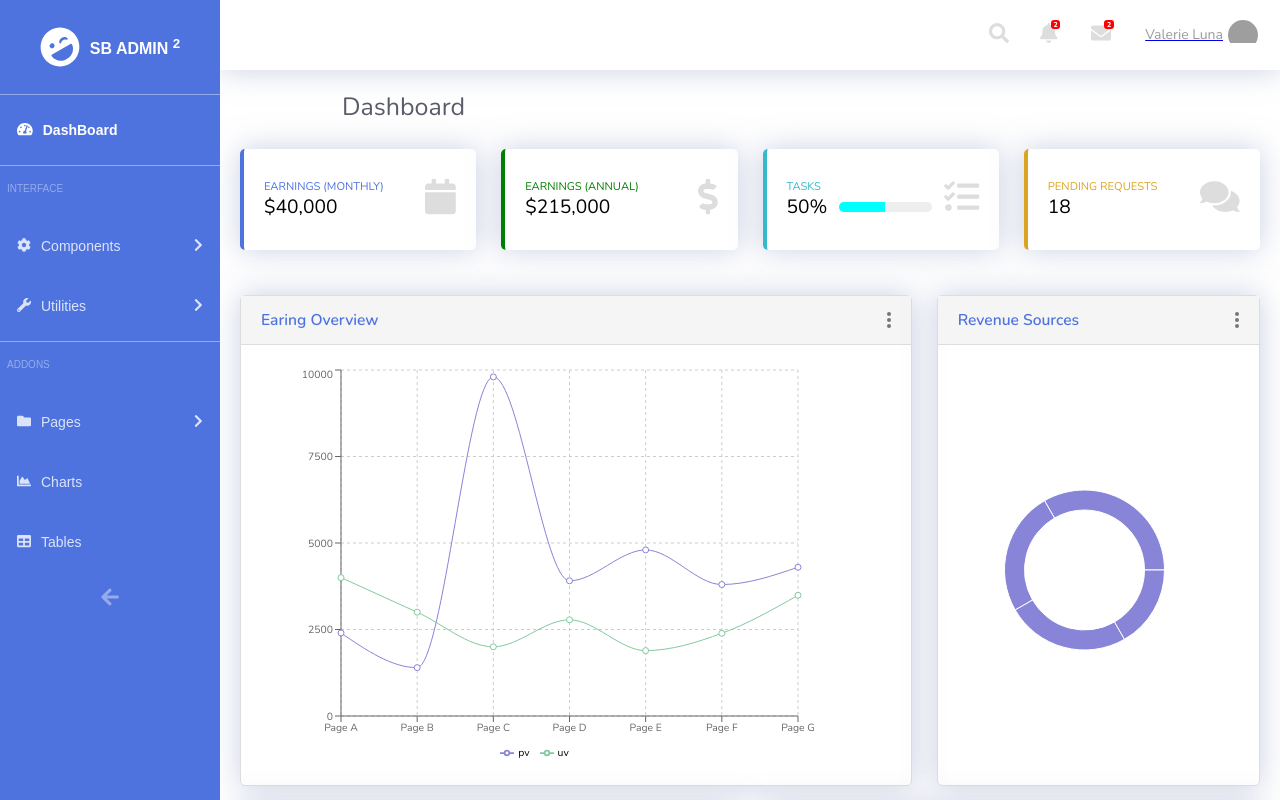
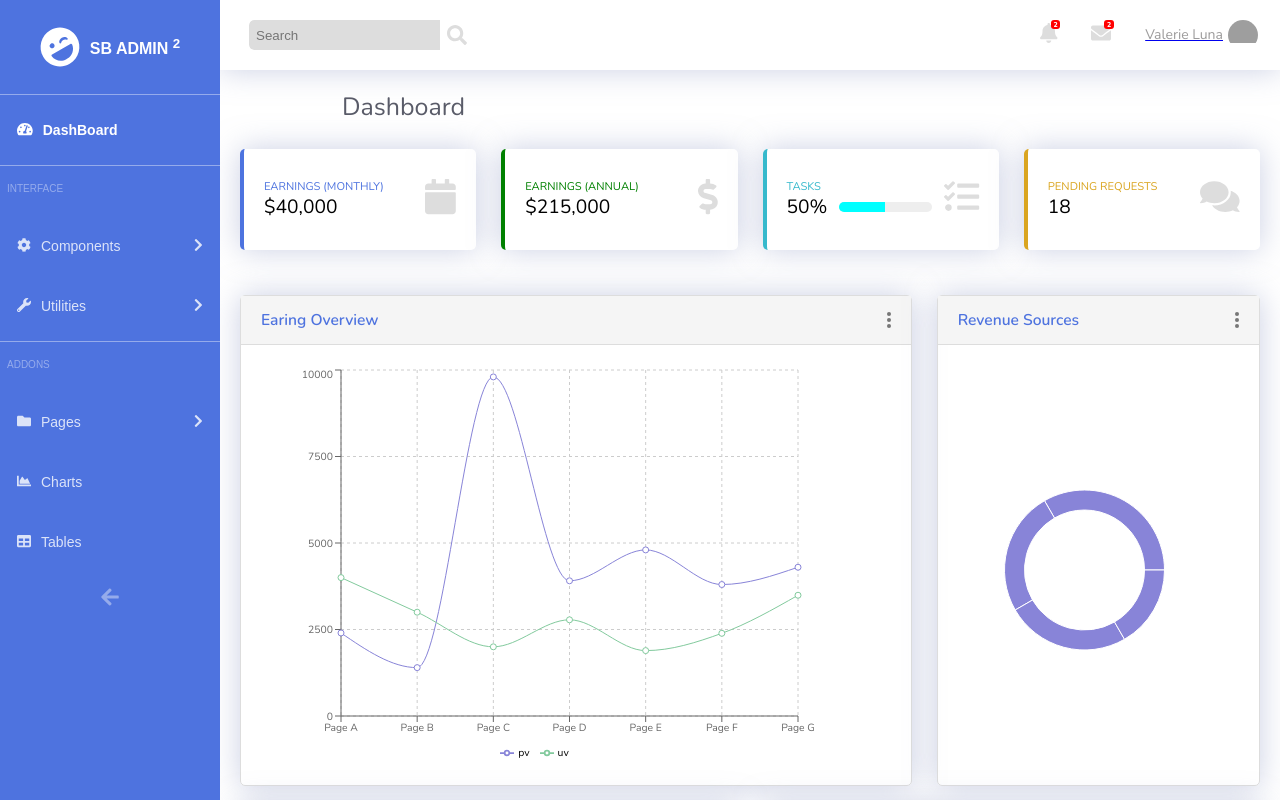
Before and after one commit to RobertLigman/sb-admin-2-clone, a React (Create React App) app: page / in a window 1280 px wide. Shown: the top 800 px of the page. Built offline with nearby package versions, Linux system fonts and the light colour scheme; grey boxes are pictures that could not be loaded.

Commit message:
add styling to searchbar on desktop screen

```diff
--- a/src/components/MainHeader.css
+++ b/src/components/MainHeader.css
@@ -121,7 +121,29 @@ header {
 
 .search__form {
     /* width: minmax(200px, 300px); */
+    display: flex;
+    align-items: center;
 }
+
+#form__input,
+.form__submit {
+    /* box-shadow: 0 0 3px var(--primary-dark); */
+    outline: transparent;
+}
+
+#form__input {
+    display: none;
+    padding: 7px;
+    border: none;
+    background-color: #ddd;
+    border-radius: 5px 0 0 5px;
+}
+
+
+/* #form__input:focus,
+.form__submit:focus {
+    box-shadow: 0 0 1px 2px var(--primary-dark);
+} */
 
 .mobile-search-bar {
     /* display: none; */
@@ -248,9 +270,49 @@ header {
     }
 }
 
-@media (min-width: 769px) {
+@media (min-width: 768px) {
     .header {
         grid-column: 2/-1;
         grid-row: 1/2;
     }
+    .header-list {
+        grid-template-columns: auto 1fr repeat(3, auto);
+    }
+
+    .search__form {
+        border-radius: 5px;
+        overflow:hidden;
+        height: 30px;
+        outline:transparent;
+    }
+    #form__input {
+        display: block;
+        height: 100%;
+    }
+    .form__submit {
+        /* margin: 0; */
+        display: flex;
+        align-items: center;
+        padding: 0 7px;
+        width: 100%;
+        height: 100%;
+        background-color: var(--primary);
+        cursor:pointer;
+        transition: background-color 0.3s ease-in-out;
+        /* height: 100%; */
+        /* border-radius: 0 5px 5px 0;
+        border-left: none; */
+    }
+    .form__submit:hover{
+        background-color: var(--primary-dark);
+    }
+    .form__submit:focus{
+        border:1px solid var(--success);
+    }
+
 }
+@media(min-width:1024px){
+     .search{
+       margin-left:25px;
+    }
+}
--- a/src/components/MainHeader.js
+++ b/src/components/MainHeader.js
@@ -49,9 +49,12 @@ const MainHeader = (props) => {
         <li className="header-list-item search" onClick={toggleSearchBar}>
           <form onSubmit={submitHandler} className="search__form" tabIndex="1">
             {/* <input type="text" placeholder="Search for" /> */}
-            <FontAwesomeIcon icon={faSearch} className="fontAwesome" />
+            <input type="text" id="form__input" placeholder="Search" />
+            <div className="form__submit">
+              <FontAwesomeIcon icon={faSearch} className="fontAwesome" />
+            </div>
           </form>
-          {openSearchBar && <Backdrop onClick={switchOfBackdrop} />}
+          {/* {openSearchBar && <Backdrop onClick={switchOfBackdrop} />} */}
         </li>
         <li className="header-list-item notifications">
           <Link to="/notifications" className=" test">
```
